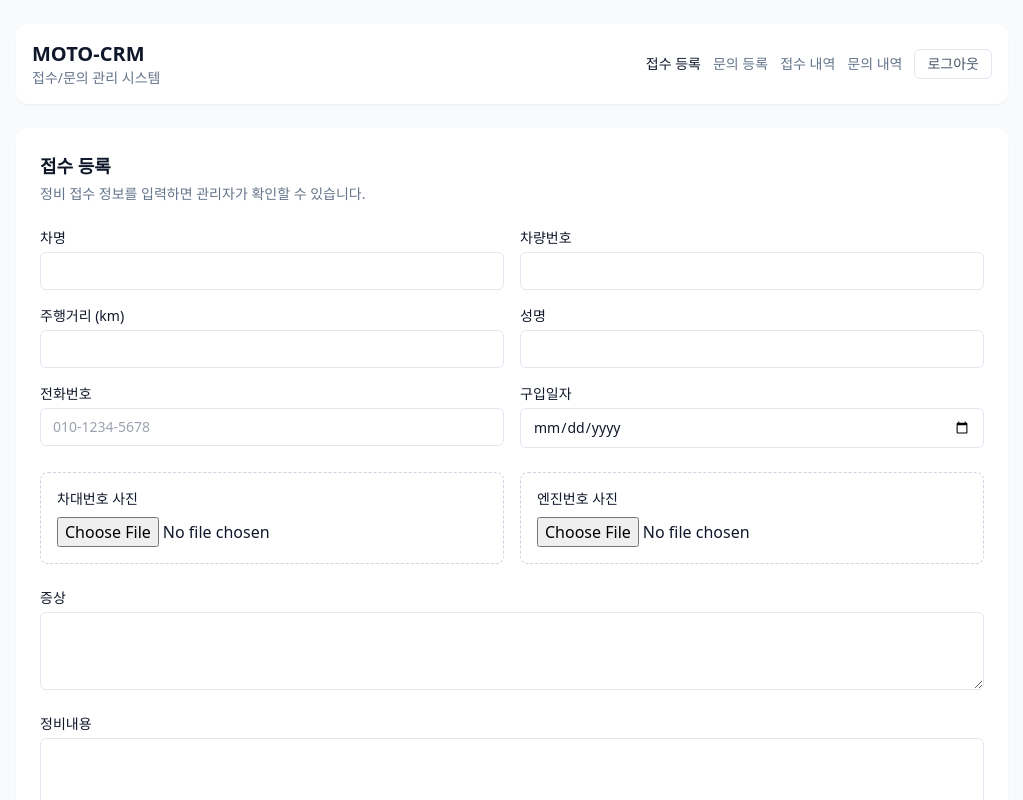
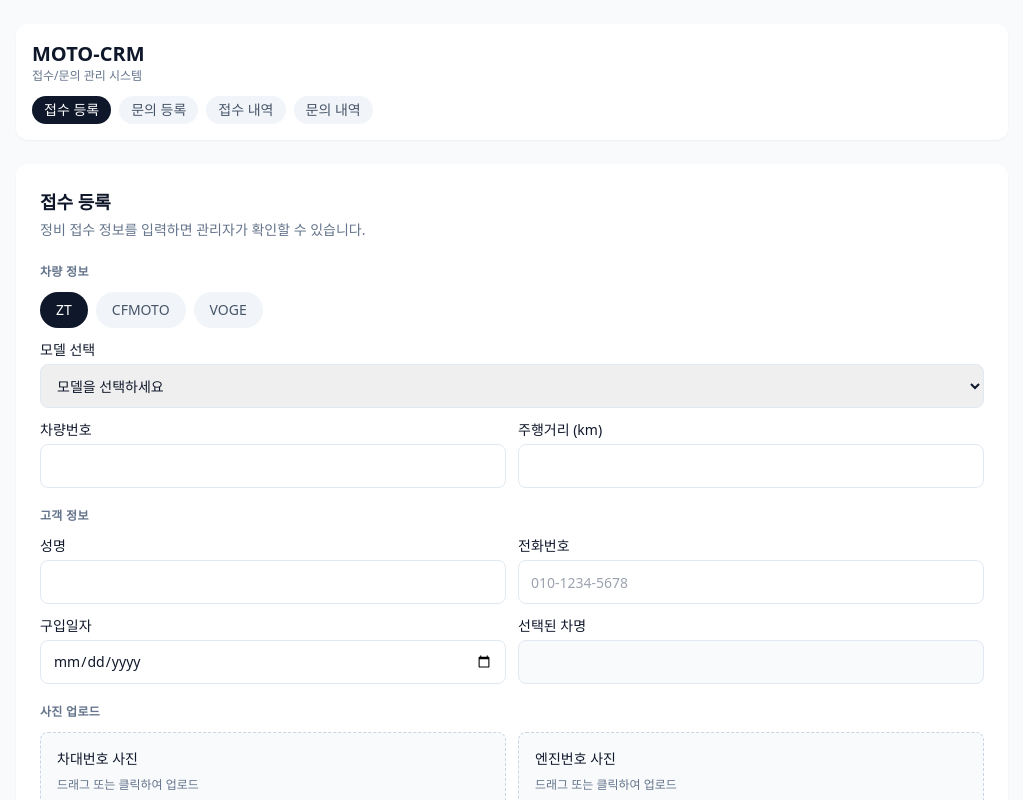
Before and after one commit to snh1217/MOTO-CRM, a Next.js app: page / in a window 1280 px wide. Shown: the top 800 px of the page, without its empty margins (128-1151 px from the left). Built offline with nearby package versions, Linux system fonts and the light colour scheme.

Commit message:
Revamp receipt form UX and model selection

```diff
--- a/app/admin/inquiries/page.tsx
+++ b/app/admin/inquiries/page.tsx
@@ -46,6 +46,11 @@ export default function InquiriesAdminPage() {
     }
   };
 
+  const handleExitAdmin = async () => {
+    await fetch('/api/admin/logout', { method: 'POST' });
+    router.replace('/admin');
+  };
+
   return (
     <main className="space-y-6">
       <Nav />
@@ -55,12 +60,21 @@ export default function InquiriesAdminPage() {
             <h2 className="text-lg font-semibold">문의 내역</h2>
             <p className="text-sm text-slate-500">총 {inquiries.length}건</p>
           </div>
+          <div className="flex flex-wrap gap-2">
             <a
               href="/api/inquiries/export"
               className="rounded-md bg-slate-900 px-4 py-2 text-sm text-white"
             >
               엑셀 다운로드
             </a>
+            <button
+              type="button"
+              onClick={handleExitAdmin}
+              className="rounded-md border border-slate-200 px-3 py-2 text-sm text-slate-600"
+            >
+              관리자 모드 해제
+            </button>
+          </div>
         </div>
 
         {loading ? (
--- a/app/admin/receipts/page.tsx
+++ b/app/admin/receipts/page.tsx
@@ -51,6 +51,11 @@ export default function ReceiptsAdminPage() {
     );
   }, [query, receipts]);
 
+  const handleExitAdmin = async () => {
+    await fetch('/api/admin/logout', { method: 'POST' });
+    router.replace('/admin');
+  };
+
   return (
     <main className="space-y-6">
       <Nav />
@@ -73,6 +78,13 @@ export default function ReceiptsAdminPage() {
             >
               엑셀 다운로드
             </a>
+            <button
+              type="button"
+              onClick={handleExitAdmin}
+              className="rounded-md border border-slate-200 px-3 py-2 text-sm text-slate-600"
+            >
+              관리자 모드 해제
+            </button>
           </div>
         </div>
 
--- a/components/InquiryForm.tsx
+++ b/components/InquiryForm.tsx
@@ -12,6 +12,8 @@ export default function InquiryForm() {
   const [form, setForm] = useState(initialState);
   const [loading, setLoading] = useState(false);
   const [message, setMessage] = useState<string | null>(null);
+  const inputClassName =
+    'h-11 rounded-lg border border-slate-200 px-3 text-sm outline-none focus:border-slate-400 focus:ring-2 focus:ring-slate-200';
 
   const updateField = (key: keyof typeof initialState, value: string) => {
     setForm((prev) => ({ ...prev, [key]: value }));
@@ -45,12 +47,16 @@ export default function InquiryForm() {
   };
 
   return (
-    <form onSubmit={handleSubmit} className="space-y-6">
-      <div className="grid gap-4 md:grid-cols-2">
+    <form onSubmit={handleSubmit} className="space-y-5">
+      <div className="space-y-3">
+        <p className="text-xs font-semibold uppercase tracking-wide text-slate-500">
+          고객 정보
+        </p>
+        <div className="grid gap-3 md:grid-cols-2">
           <label className="flex flex-col gap-1 text-sm">
             성명
             <input
-            className="rounded-md border border-slate-200 px-3 py-2"
+              className={inputClassName}
               value={form.customerName}
               onChange={(event) => updateField('customerName', event.target.value)}
               required
@@ -59,7 +65,7 @@ export default function InquiryForm() {
           <label className="flex flex-col gap-1 text-sm">
             전화번호
             <input
-            className="rounded-md border border-slate-200 px-3 py-2"
+              className={inputClassName}
               value={form.phone}
               onChange={(event) => updateField('phone', event.target.value)}
               placeholder="010-1234-5678"
@@ -67,23 +73,28 @@ export default function InquiryForm() {
             />
           </label>
         </div>
+      </div>
+      <div className="space-y-3">
+        <p className="text-xs font-semibold uppercase tracking-wide text-slate-500">
+          문의 내용
+        </p>
         <label className="flex flex-col gap-1 text-sm">
           문의내용
           <textarea
-          className="rounded-md border border-slate-200 px-3 py-2"
-          rows={4}
+            className="min-h-[120px] rounded-lg border border-slate-200 px-3 py-2 text-sm outline-none focus:border-slate-400 focus:ring-2 focus:ring-slate-200"
             value={form.content}
             onChange={(event) => updateField('content', event.target.value)}
             required
           />
         </label>
+      </div>
 
       {message && <p className="text-sm text-emerald-600">{message}</p>}
 
       <button
         type="submit"
         disabled={loading}
-        className="rounded-md bg-slate-900 px-5 py-2 text-white disabled:opacity-50"
+        className="h-11 rounded-lg bg-slate-900 px-5 text-sm font-medium text-white disabled:opacity-50"
       >
         {loading ? '등록 중...' : '문의 등록'}
       </button>
--- a/components/Nav.tsx
+++ b/components/Nav.tsx
@@ -1,7 +1,7 @@
 'use client';
 
 import Link from 'next/link';
-import { usePathname, useRouter } from 'next/navigation';
+import { usePathname } from 'next/navigation';
 
 const links = [
   { href: '/', label: '접수 등록' },
@@ -12,41 +12,28 @@ const links = [
 
 export default function Nav() {
   const pathname = usePathname();
-  const router = useRouter();
-
-  const handleLogout = async () => {
-    await fetch('/api/admin/logout', { method: 'POST' });
-    router.replace('/');
-  };
 
   return (
-    <header className="mb-6 flex flex-col gap-3 rounded-xl bg-white p-4 shadow-sm md:flex-row md:items-center md:justify-between">
+    <header className="mb-5 flex flex-col gap-3 rounded-xl bg-white p-4 shadow-sm">
       <div>
         <h1 className="text-xl font-semibold">MOTO-CRM</h1>
-        <p className="text-sm text-slate-500">접수/문의 관리 시스템</p>
+        <p className="text-xs text-slate-500">접수/문의 관리 시스템</p>
       </div>
-      <div className="flex flex-wrap items-center gap-3">
+      <nav className="flex gap-2 overflow-x-auto text-sm">
         {links.map((link) => (
           <Link
             key={link.href}
             href={link.href}
-            className={`text-sm font-medium ${
+            className={`whitespace-nowrap rounded-full px-3 py-1 text-sm font-medium ${
               pathname === link.href
-                ? 'text-slate-900'
-                : 'text-slate-500 hover:text-slate-900'
+                ? 'bg-slate-900 text-white'
+                : 'bg-slate-100 text-slate-600 hover:bg-slate-200'
             }`}
           >
             {link.label}
           </Link>
         ))}
-        <button
-          type="button"
-          onClick={handleLogout}
-          className="rounded-md border border-slate-200 px-3 py-1 text-sm text-slate-600 hover:border-slate-300"
-        >
-          로그아웃
-        </button>
-      </div>
+      </nav>
     </header>
   );
 }
--- a/components/ReceiptForm.tsx
+++ b/components/ReceiptForm.tsx
@@ -1,9 +1,9 @@
 'use client';
 
 import { useState } from 'react';
+import { BRANDS, type Brand, getModelsByBrand } from '@/lib/models';
 
 const initialState = {
-  vehicleName: '',
   vehicleNumber: '',
   mileageKm: '',
   customerName: '',
@@ -15,10 +15,17 @@ const initialState = {
 
 export default function ReceiptForm() {
   const [form, setForm] = useState(initialState);
+  const [brand, setBrand] = useState<Brand>('ZT');
+  const [model, setModel] = useState('');
   const [vinImage, setVinImage] = useState<File | null>(null);
   const [engineImage, setEngineImage] = useState<File | null>(null);
   const [loading, setLoading] = useState(false);
   const [message, setMessage] = useState<string | null>(null);
+
+  const models = getModelsByBrand(brand);
+  const vehicleName = model ? `${brand} ${model}` : '';
+  const inputClassName =
+    'h-11 rounded-lg border border-slate-200 px-3 text-sm outline-none focus:border-slate-400 focus:ring-2 focus:ring-slate-200';
 
   const updateField = (key: keyof typeof initialState, value: string) => {
     setForm((prev) => ({ ...prev, [key]: value }));
@@ -29,8 +36,14 @@ export default function ReceiptForm() {
     setLoading(true);
     setMessage(null);
 
+    if (!vehicleName) {
+      setLoading(false);
+      setMessage('브랜드와 모델을 선택해주세요.');
+      return;
+    }
+
     const payload = new FormData();
-    payload.append('vehicle_name', form.vehicleName);
+    payload.append('vehicle_name', vehicleName);
     payload.append('vehicle_number', form.vehicleNumber);
     payload.append('mileage_km', form.mileageKm);
     payload.append('customer_name', form.customerName);
@@ -61,6 +74,8 @@ export default function ReceiptForm() {
     }
 
     setForm(initialState);
+    setBrand('ZT');
+    setModel('');
     setVinImage(null);
     setEngineImage(null);
     setMessage('접수 등록이 완료되었습니다.');
@@ -80,21 +95,51 @@ export default function ReceiptForm() {
   };
 
   return (
-    <form onSubmit={handleSubmit} className="space-y-6">
-      <div className="grid gap-4 md:grid-cols-2">
+    <form onSubmit={handleSubmit} className="space-y-5">
+      <div className="space-y-3">
+        <p className="text-xs font-semibold uppercase tracking-wide text-slate-500">
+          차량 정보
+        </p>
+        <div className="flex flex-wrap gap-2">
+          {BRANDS.map((brandOption) => (
+            <button
+              key={brandOption}
+              type="button"
+              onClick={() => {
+                setBrand(brandOption);
+                setModel('');
+              }}
+              className={`rounded-full px-4 py-2 text-sm font-medium ${
+                brand === brandOption
+                  ? 'bg-slate-900 text-white'
+                  : 'bg-slate-100 text-slate-600'
+              }`}
+            >
+              {brandOption}
+            </button>
+          ))}
+        </div>
         <label className="flex flex-col gap-1 text-sm">
-          차명
-          <input
-            className="rounded-md border border-slate-200 px-3 py-2"
-            value={form.vehicleName}
-            onChange={(event) => updateField('vehicleName', event.target.value)}
+          모델 선택
+          <select
+            className={inputClassName}
+            value={model}
+            onChange={(event) => setModel(event.target.value)}
             required
-          />
+          >
+            <option value="">모델을 선택하세요</option>
+            {models.map((item) => (
+              <option key={item} value={item}>
+                {item}
+              </option>
+            ))}
+          </select>
         </label>
+        <div className="grid gap-3 md:grid-cols-2">
           <label className="flex flex-col gap-1 text-sm">
             차량번호
             <input
-            className="rounded-md border border-slate-200 px-3 py-2"
+              className={inputClassName}
               value={form.vehicleNumber}
               onChange={(event) => updateField('vehicleNumber', event.target.value)}
               required
@@ -104,16 +149,24 @@ export default function ReceiptForm() {
             주행거리 (km)
             <input
               type="number"
-            className="rounded-md border border-slate-200 px-3 py-2"
+              className={inputClassName}
               value={form.mileageKm}
               onChange={(event) => updateField('mileageKm', event.target.value)}
               required
             />
           </label>
+        </div>
+      </div>
+
+      <div className="space-y-3">
+        <p className="text-xs font-semibold uppercase tracking-wide text-slate-500">
+          고객 정보
+        </p>
+        <div className="grid gap-3 md:grid-cols-2">
           <label className="flex flex-col gap-1 text-sm">
             성명
             <input
-            className="rounded-md border border-slate-200 px-3 py-2"
+              className={inputClassName}
               value={form.customerName}
               onChange={(event) => updateField('customerName', event.target.value)}
               required
@@ -122,7 +175,7 @@ export default function ReceiptForm() {
           <label className="flex flex-col gap-1 text-sm">
             전화번호
             <input
-            className="rounded-md border border-slate-200 px-3 py-2"
+              className={inputClassName}
               value={form.phone}
               onChange={(event) => updateField('phone', event.target.value)}
               placeholder="010-1234-5678"
@@ -133,52 +186,73 @@ export default function ReceiptForm() {
             구입일자
             <input
               type="date"
-            className="rounded-md border border-slate-200 px-3 py-2"
+              className={inputClassName}
               value={form.purchaseDate}
               onChange={(event) => updateField('purchaseDate', event.target.value)}
               required
             />
           </label>
+          <label className="flex flex-col gap-1 text-sm">
+            선택된 차명
+            <input
+              className={`${inputClassName} bg-slate-50 text-slate-500`}
+              value={vehicleName}
+              readOnly
+            />
+          </label>
+        </div>
       </div>
 
-      <div className="grid gap-4 md:grid-cols-2">
+      <div className="space-y-3">
+        <p className="text-xs font-semibold uppercase tracking-wide text-slate-500">
+          사진 업로드
+        </p>
+        <div className="grid gap-3 md:grid-cols-2">
           <div
-          className="rounded-lg border border-dashed border-slate-300 bg-white p-4"
+            className="flex flex-col gap-2 rounded-lg border border-dashed border-slate-300 bg-slate-50 p-4"
             onDrop={handleDrop(setVinImage)}
             onDragOver={handleDragOver}
           >
             <p className="text-sm font-medium">차대번호 사진</p>
+            <p className="text-xs text-slate-500">드래그 또는 클릭하여 업로드</p>
             <input
               type="file"
               accept="image/*"
               onChange={(event) => setVinImage(event.target.files?.[0] ?? null)}
-            className="mt-2"
+              className="text-xs"
             />
-          {vinImage && <p className="mt-2 text-xs text-slate-500">{vinImage.name}</p>}
+            <p className="text-xs text-slate-500">
+              {vinImage ? vinImage.name : '선택된 파일 없음'}
+            </p>
           </div>
           <div
-          className="rounded-lg border border-dashed border-slate-300 bg-white p-4"
+            className="flex flex-col gap-2 rounded-lg border border-dashed border-slate-300 bg-slate-50 p-4"
             onDrop={handleDrop(setEngineImage)}
             onDragOver={handleDragOver}
           >
             <p className="text-sm font-medium">엔진번호 사진</p>
+            <p className="text-xs text-slate-500">드래그 또는 클릭하여 업로드</p>
             <input
               type="file"
               accept="image/*"
               onChange={(event) => setEngineImage(event.target.files?.[0] ?? null)}
-            className="mt-2"
+              className="text-xs"
             />
-          {engineImage && (
-            <p className="mt-2 text-xs text-slate-500">{engineImage.name}</p>
-          )}
+            <p className="text-xs text-slate-500">
+              {engineImage ? engineImage.name : '선택된 파일 없음'}
+            </p>
+          </div>
         </div>
       </div>
 
+      <div className="space-y-3">
+        <p className="text-xs font-semibold uppercase tracking-wide text-slate-500">
+          정비 내용
+        </p>
         <label className="flex flex-col gap-1 text-sm">
           증상
           <textarea
-          className="rounded-md border border-slate-200 px-3 py-2"
-          rows={3}
+            className="min-h-[96px] rounded-lg border border-slate-200 px-3 py-2 text-sm outline-none focus:border-slate-400 focus:ring-2 focus:ring-slate-200"
             value={form.symptom}
             onChange={(event) => updateField('symptom', event.target.value)}
             required
@@ -188,20 +262,20 @@ export default function ReceiptForm() {
         <label className="flex flex-col gap-1 text-sm">
           정비내용
           <textarea
-          className="rounded-md border border-slate-200 px-3 py-2"
-          rows={3}
+            className="min-h-[96px] rounded-lg border border-slate-200 px-3 py-2 text-sm outline-none focus:border-slate-400 focus:ring-2 focus:ring-slate-200"
             value={form.serviceDetail}
             onChange={(event) => updateField('serviceDetail', event.target.value)}
             required
           />
         </label>
+      </div>
 
       {message && <p className="text-sm text-emerald-600">{message}</p>}
 
       <button
         type="submit"
         disabled={loading}
-        className="rounded-md bg-slate-900 px-5 py-2 text-white disabled:opacity-50"
+        className="h-11 rounded-lg bg-slate-900 px-5 text-sm font-medium text-white disabled:opacity-50"
       >
         {loading ? '등록 중...' : '접수 등록'}
       </button>
--- /dev/null
+++ b/lib/models.ts
@@ -0,0 +1,29 @@
+import { naturalSort } from './naturalSort';
+
+export const BRANDS = ['ZT', 'CFMOTO', 'VOGE'] as const;
+
+const brandModels = {
+  ZT: [
+    '125C',
+    '125M',
+    '125D',
+    '310M',
+    '350D',
+    '350GK',
+    '368G',
+    '368E',
+    '310-X',
+    '125-G1',
+    '125-U1',
+    '350T',
+    '350R1'
+  ],
+  CFMOTO: ['450SR', '450NK', '450MT', '450CL-C', '450CL-B', '675SR-R', '675NK', '800MT'],
+  VOGE: ['SR1', '300ACX', '500ACX']
+} as const;
+
+export type Brand = keyof typeof brandModels;
+
+export function getModelsByBrand(brand: Brand) {
+  return [...brandModels[brand]].sort(naturalSort);
+}
--- /dev/null
+++ b/lib/naturalSort.ts
@@ -0,0 +1,48 @@
+type Token = {
+  type: 'number' | 'text';
+  value: string;
+  numericValue?: number;
+};
+
+const tokenRegex = /(\d+|[a-zA-Z]+|[^a-zA-Z0-9]+)/g;
+
+function tokenize(value: string): Token[] {
+  const matches = value.match(tokenRegex) ?? [];
+  return matches.map((segment) => {
+    if (/^\d+$/.test(segment)) {
+      return { type: 'number', value: segment, numericValue: Number(segment) };
+    }
+    return { type: 'text', value: segment };
+  });
+}
+
+export function naturalSort(a: string, b: string): number {
+  const tokensA = tokenize(a);
+  const tokensB = tokenize(b);
+  const length = Math.max(tokensA.length, tokensB.length);
+
+  for (let index = 0; index < length; index += 1) {
+    const tokenA = tokensA[index];
+    const tokenB = tokensB[index];
+
+    if (!tokenA) return -1;
+    if (!tokenB) return 1;
+
+    if (tokenA.type !== tokenB.type) {
+      return tokenA.type === 'number' ? -1 : 1;
+    }
+
+    if (tokenA.type === 'number' && tokenB.type === 'number') {
+      if (tokenA.numericValue !== tokenB.numericValue) {
+        return (tokenA.numericValue ?? 0) - (tokenB.numericValue ?? 0);
+      }
+    } else {
+      const comparison = tokenA.value.localeCompare(tokenB.value, 'en', {
+        sensitivity: 'base'
+      });
+      if (comparison !== 0) return comparison;
+    }
+  }
+
+  return 0;
+}
```
Lines whose indentation alone changed are shown as unchanged.
